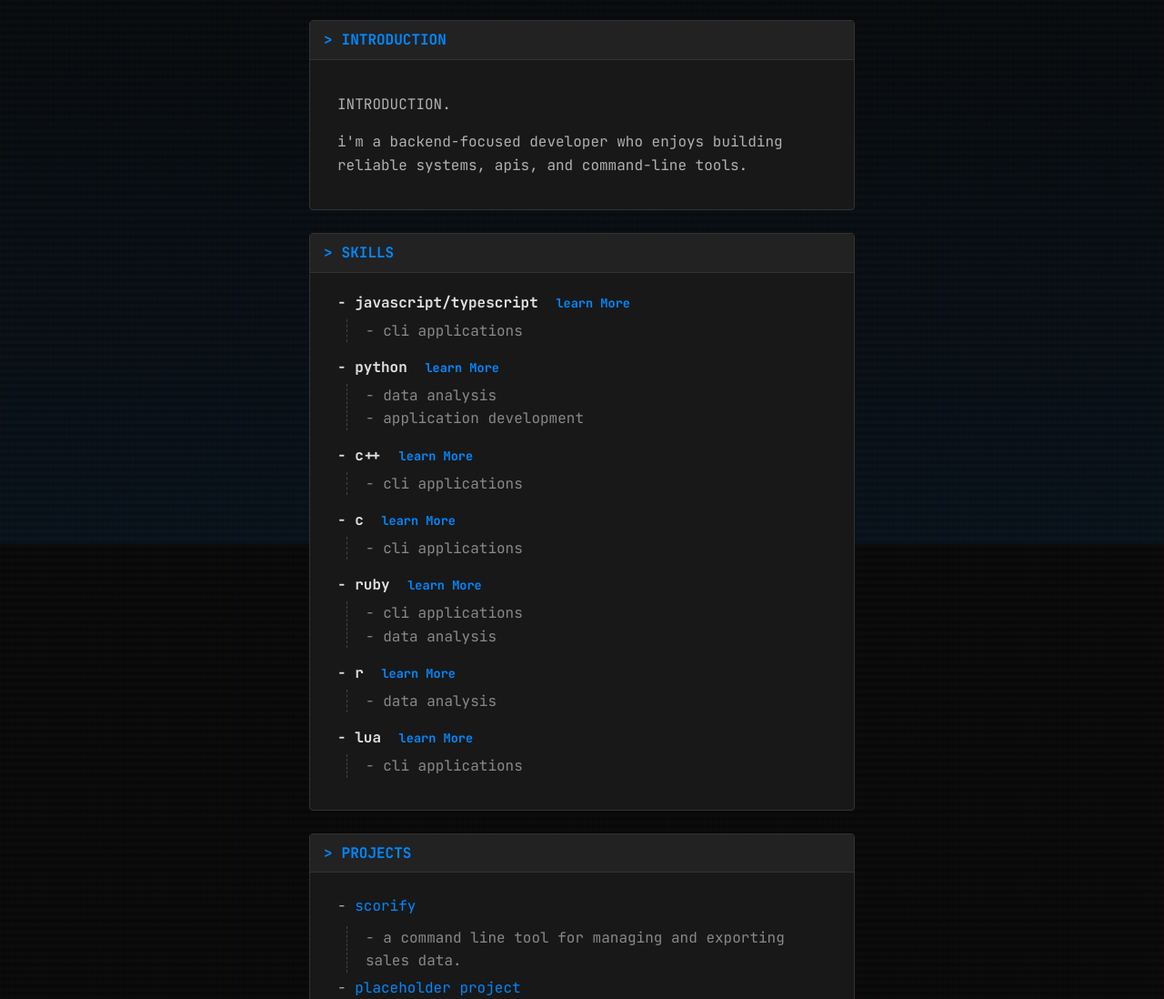
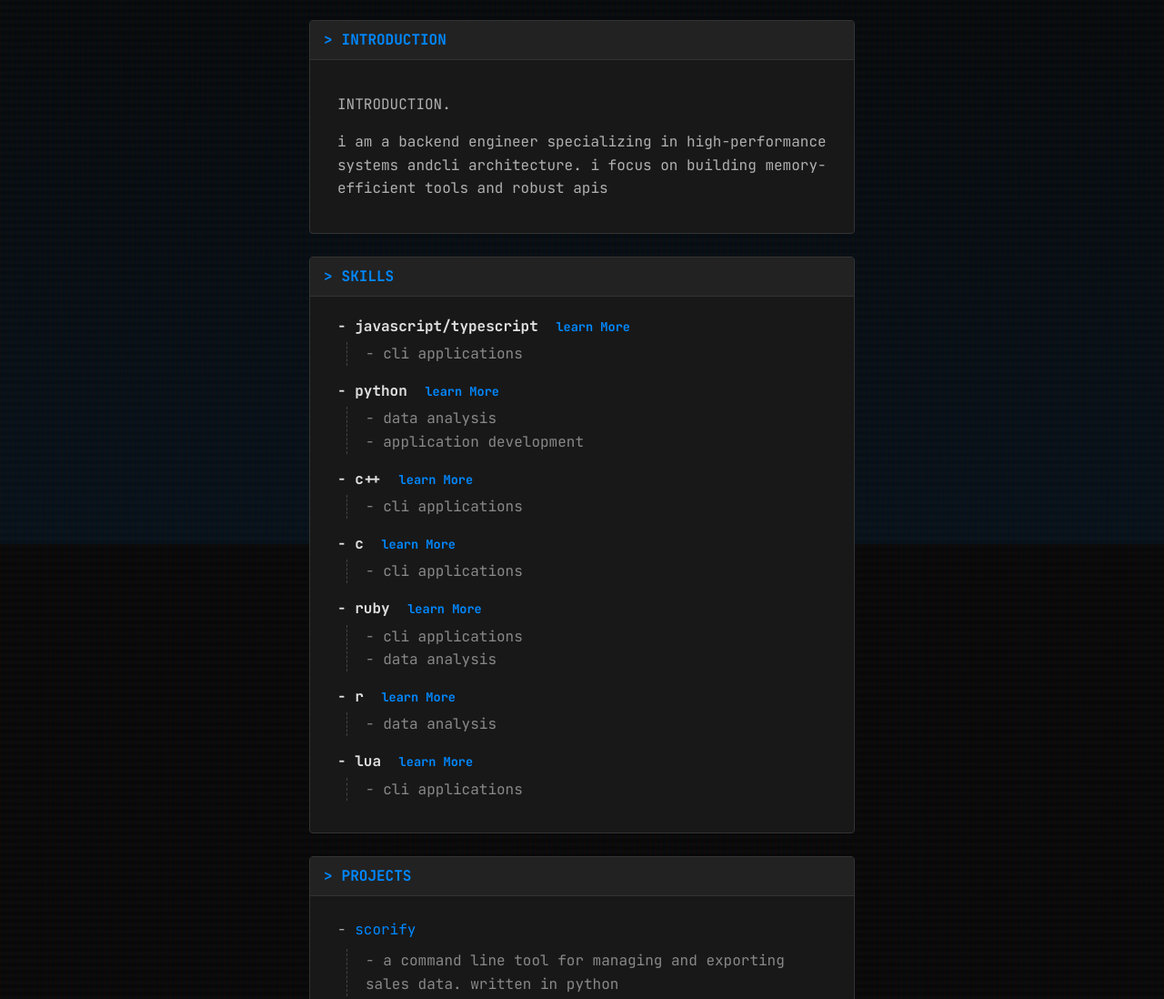
Before and after one commit to Notxnorand73/Portfolio, a plain HTML site: page index.html in a window 1280 px wide. Shown: the part 202-1300 px from the top of the page at 91% size. Drawn offline with Linux system fonts and the light colour scheme.

Commit message:
Revise introduction and project content in index.html
Updated introduction section and project descriptions.

```diff
--- a/index.html
+++ b/index.html
@@ -23,8 +23,7 @@
             <div class="block-title">introduction</div>
             <div class="block-content">
                 <p>INTRODUCTION.</p>
-                <p>i'm a backend-focused developer who enjoys building reliable systems,
-  apis, and command-line tools.</p>
+                <p>i am a backend engineer specializing in high-performance systems andcli architecture. i focus on building memory-efficient tools and robust apis</p>
             </div>
         </section>
 
@@ -70,7 +69,7 @@
                 <ul class="project-list">
                     <li>- <a href="scorify_page.html">scorify</a>
                         <ul>
-                            <li>- a command line tool for managing and exporting sales data.</li>
+                            <li>- a command line tool for managing and exporting sales data. written in python</li>
                         </ul>
                     </li>
                     <li>- <a href="#">placeholder project</a>
@@ -93,4 +92,5 @@
     </div>
 
 </body>
+
 </html>
```
